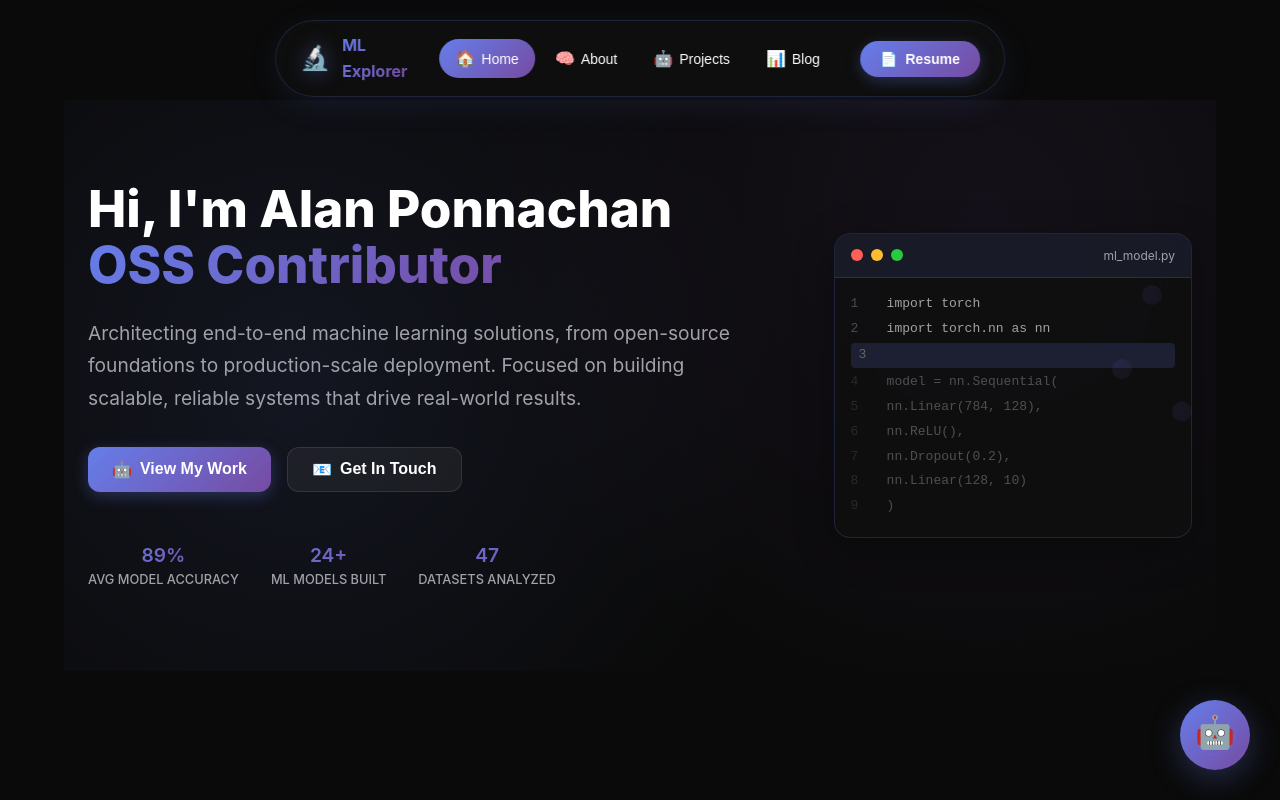
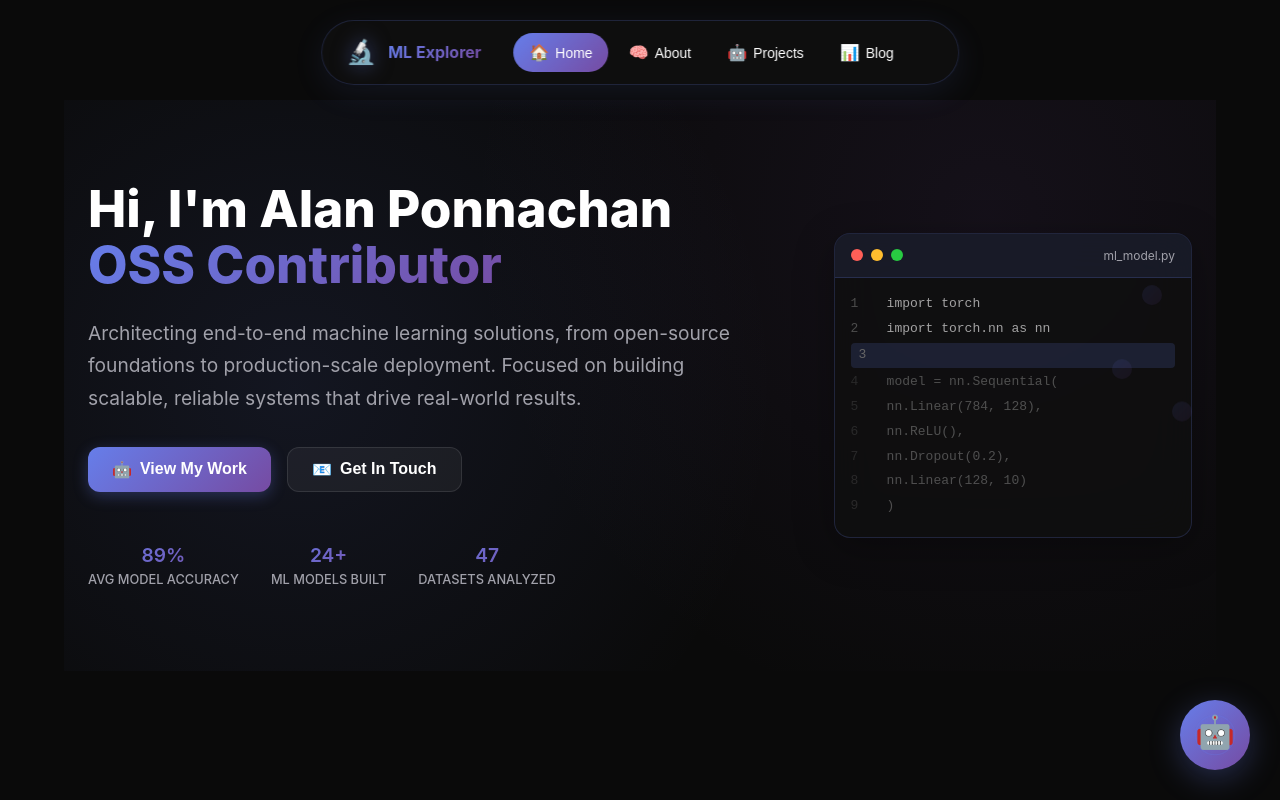
Before and after one commit to AlanPonnachan/AlanPonnachan.github.io, a React (Create React App) app: page / in a window 1280 px wide. Built offline with nearby package versions, Linux system fonts and the light colour scheme.

Commit message:
remove resume button

```diff
--- a/src/App.js
+++ b/src/App.js
@@ -50,9 +50,6 @@ const Navigation = ({ activeSection, onNavigate }) => { // 1. Use onNavigate pro
           </button>
         ))}
       </div>
-      <button className="download-cv">
-        <span>📄</span> Resume
-      </button>
     </nav>
   );
 };
```
